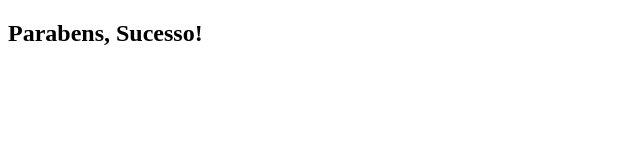
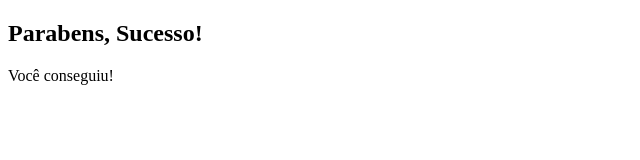
Before and after one commit to Souza216/Git.Teste-3, a plain HTML site: page index.html in a window 1280 px wide. Shown: the whole page, without its empty margins (0-640 px from the left). Drawn offline with Linux system fonts and the light colour scheme.

Commit message:
Update index.html

```diff
--- a/index.html
+++ b/index.html
@@ -8,5 +8,6 @@
 </head>
 <body>
     <h2>Parabens, Sucesso!</h2>
+    <p>Você conseguiu!</p>
 </body>
 </html>
```
